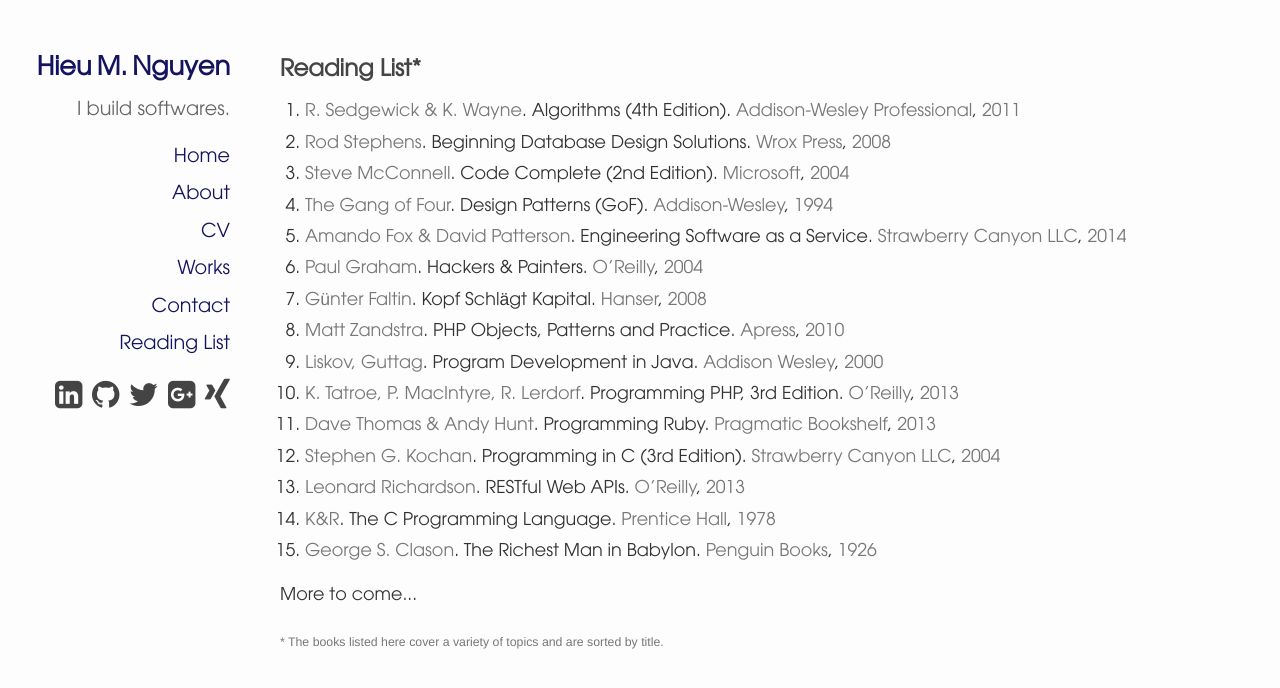
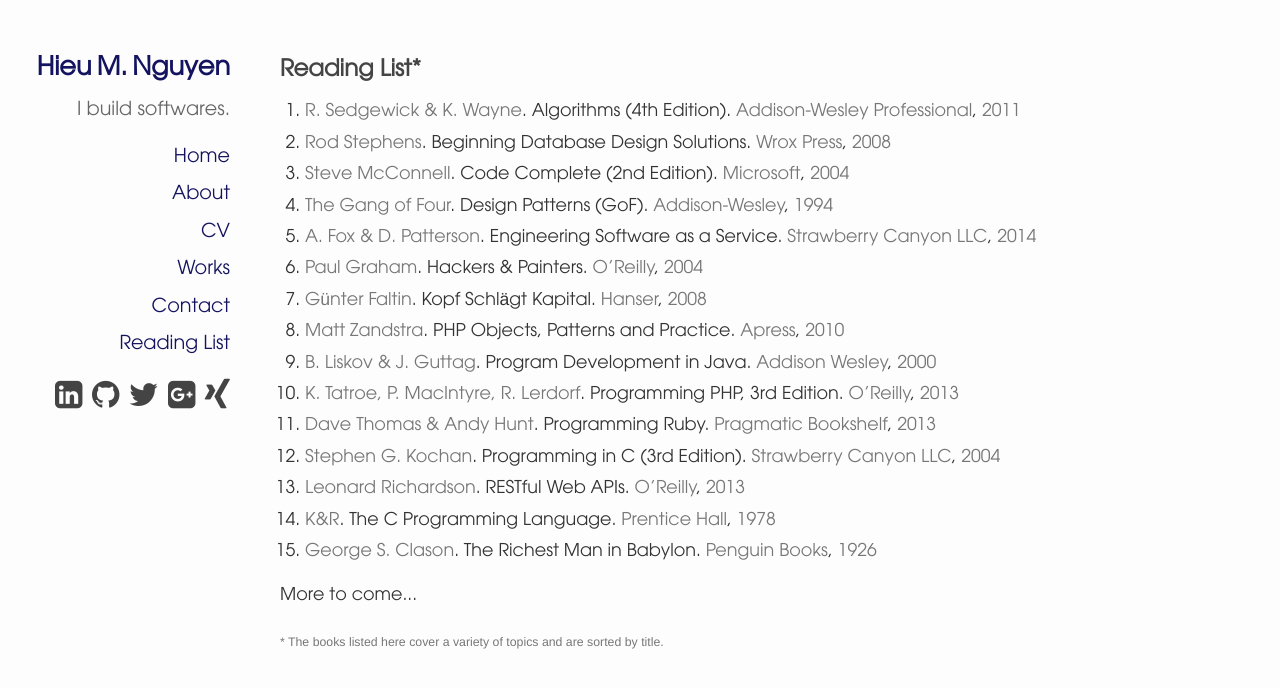
Before and after one commit to ngnmhieu/ngnmhieu.github.io, a Jekyll site: the page built from readinglist.html, in a window 1280 px wide. Shown: the top 688 px of the page. Built offline with Jekyll 4.4.1, drawn with Linux system fonts in a browser that asks for light colours; nearby versions of some CDN libraries; Markdown is read by kramdown in place of the engine named in the settings.

Commit message:
edit book

```diff
--- a/_data/books.yml
+++ b/_data/books.yml
@@ -19,7 +19,7 @@
   publisher: O'Reilly
 
 - title: Program Development in Java
-  author: Liskov, Guttag
+  author: B. Liskov & J. Guttag
   year: 2000
   publisher: Addison Wesley
 
@@ -49,7 +49,7 @@
   publisher: Strawberry Canyon LLC
 
 - title: Engineering Software as a Service
-  author: Amando Fox & David Patterson
+  author: A. Fox & D. Patterson
   year: 2014
   publisher: Strawberry Canyon LLC
 
```
